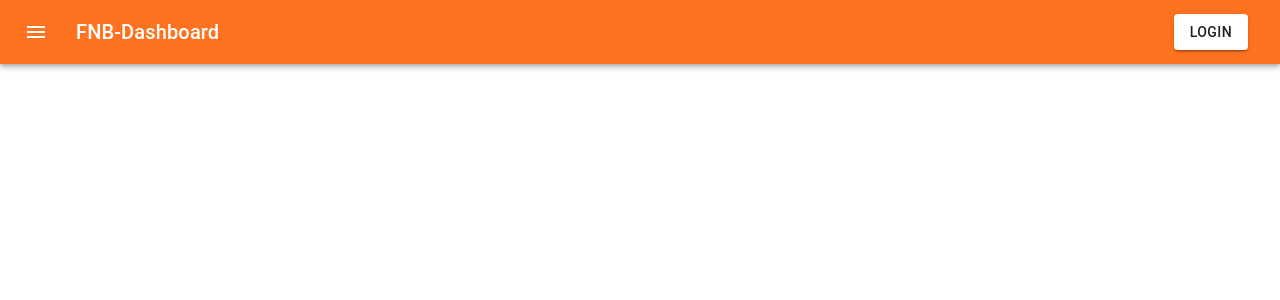
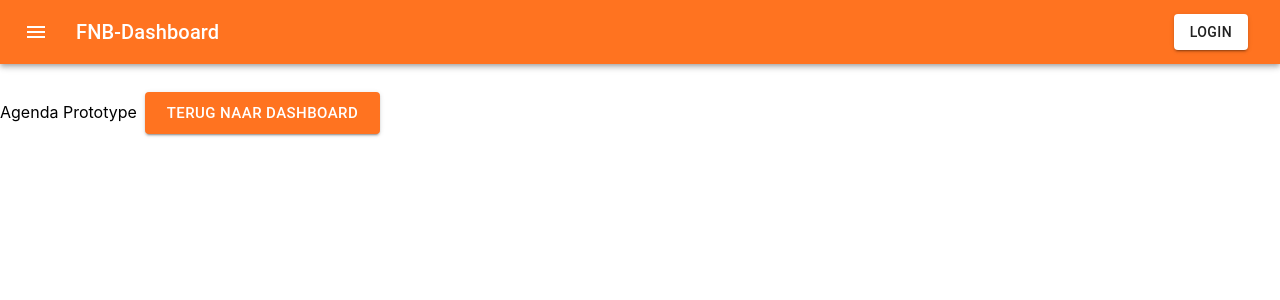
Before and after one commit to BrianBplusplus/fnb-dashboard, a React (Create React App) app: page /dashboard/agenda in a window 1280 px wide. Shown: the top 300 px of the page. Built offline with nearby package versions, Linux system fonts and the light colour scheme.

Commit message:
Added the Agenda Component

```diff
--- a/src/App.js
+++ b/src/App.js
@@ -7,6 +7,7 @@ import Faq from "./components/Faq";
 import Header from "./components/Header";
 import InputForm from "./components/InputForm";
 import LoginPage from "./components/LoginPage";
+import Agenda from "./components/Agenda";
 
 const theme = createMuiTheme({
   palette: {
@@ -28,6 +29,7 @@ const App = () => {
         <Switch>
           <Route exact path="/dashboard" component={DashboardContainer} />
           <Route exact path="/dashboard/invoeren" component={InputForm} />
+          <Route exact path="/dashboard/agenda" component={Agenda} />
           <Route exact path="/dashboard/faq" component={Faq} />
           <Route exact path="/" component={LoginPage} />
         </Switch>
--- /dev/null
+++ b/src/components/Agenda.js
@@ -0,0 +1,37 @@
+import React from "react";
+import { Link } from "react-router-dom";
+import { Button, makeStyles } from "@material-ui/core";
+
+const useStyles = makeStyles((theme) => ({
+  root: {
+    "& > *": {
+      margin: theme.spacing(1),
+    },
+  },
+  primaryButton: {
+    margin: theme.spacing(1),
+    color: "#fff",
+  },
+}));
+
+const Agenda = () => {
+  const classes = useStyles();
+
+  return (
+    <div>
+      Agenda Prototype
+      <Button
+        variant="contained"
+        color="primary"
+        size="large"
+        className={classes.primaryButton}
+        component={Link}
+        to={"/dashboard/"}
+      >
+        Terug naar dashboard
+      </Button>
+    </div>
+  );
+};
+
+export default Agenda;
```
Also changed, not shown: src/components/Faq.js (+12 -7 lines).
